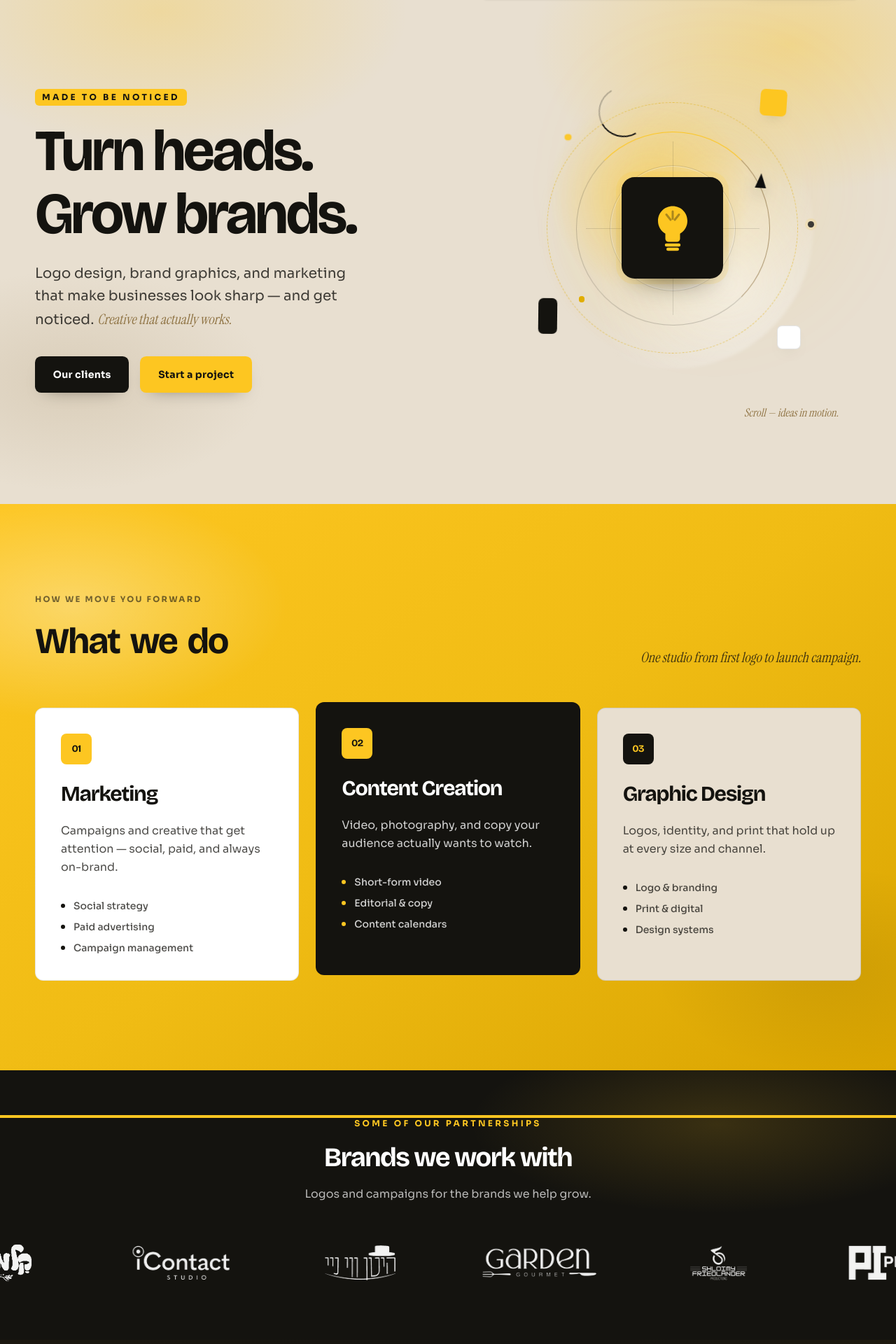
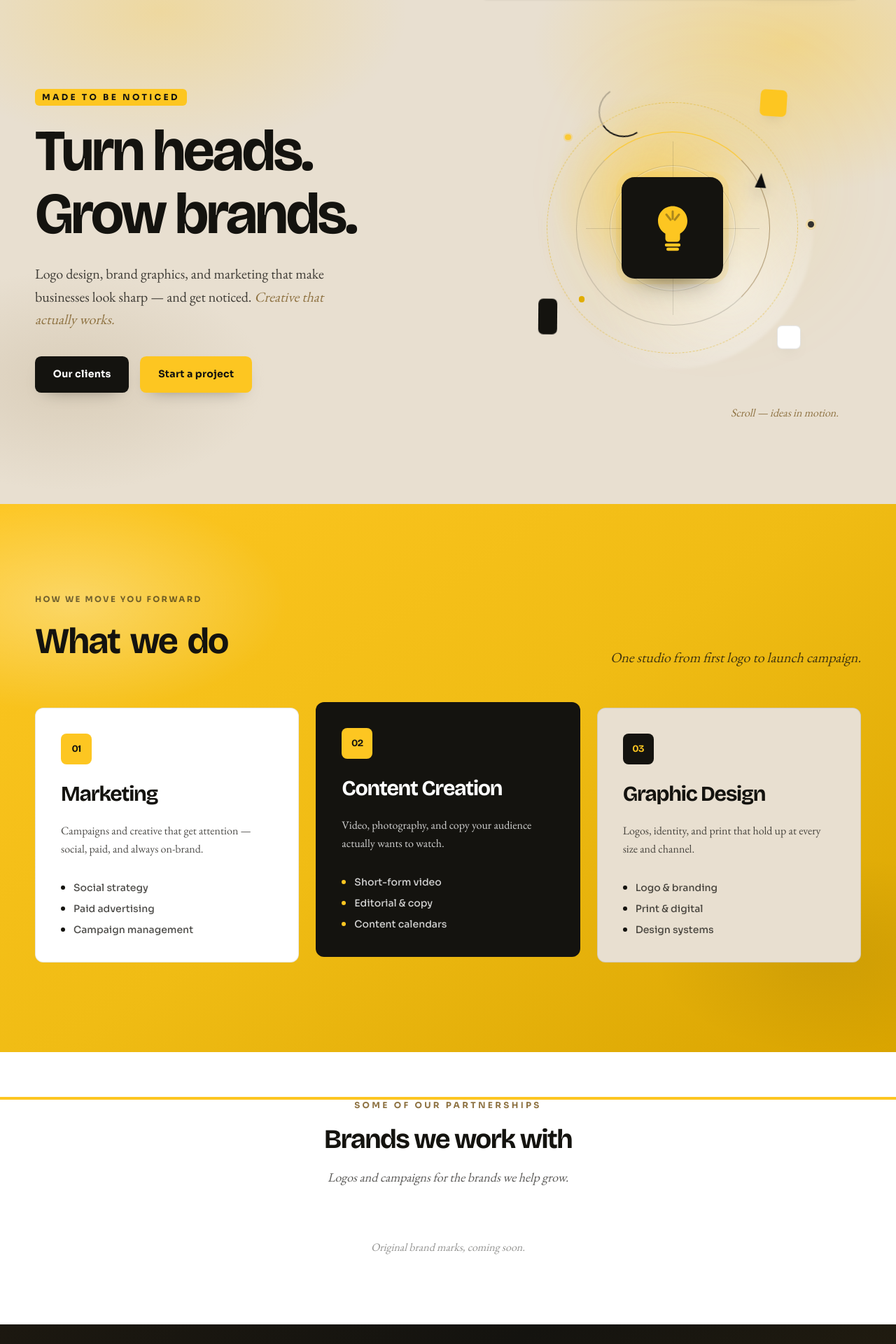
Before and after one commit to shimshonwq/adwise-portfolio, a Next.js app: page / in a window 1280 px wide. Shown: the part 80-2000 px from the top of the page at 70% size. Built offline with nearby package versions, Linux system fonts and the light colour scheme.

Commit message:
White logo strip, Garamond voice, tighter mobile type
Clear the white-on-black client marks, switch the bar to white with
original-color logos and drag-to-scroll, use EB Garamond on supporting
copy, and scale type down on phones.

Co-authored-by: shimshonwq <shimshonwq@users.noreply.github.com>

```diff
--- a/components/Clients.tsx
+++ b/components/Clients.tsx
@@ -1,52 +1,115 @@
+import { useEffect, useRef, useState } from 'react'
+
 type Client = {
   name: string
   src: string
 }
 
-/** Client logos for the slow-sliding partnerships strip */
-const clients: Client[] = [
-  { name: 'The Shvitz', src: '/clients/shvitz.png' },
-  { name: 'Kalmys', src: '/clients/shloimis.png' },
-  { name: 'iContact Studio', src: '/clients/icontact.png' },
-  { name: 'HVN', src: '/clients/hvn.png' },
-  { name: 'Garden Gourmet', src: '/clients/garden-gourmet.png' },
-  { name: 'Shloimy Friedlander', src: '/clients/shloimy.png' },
-  { name: 'Planit Architecture', src: '/clients/planit.png' },
-  { name: 'Ride 24', src: '/clients/ride-24.png' },
-  { name: 'Reel Show', src: '/clients/reel-show.png' },
-  { name: 'Flavor Max', src: '/clients/flavor-max.png' },
-]
+/**
+ * Client logos in original brand color.
+ * Add files to public/clients/ and list them here — do not invert or recolor.
+ */
+export const clients: Client[] = []
 
-/** Uniform slow-sliding client logo row — always moving */
+/** White partnerships strip — auto-slides, and can be dragged / swiped */
 export default function Clients() {
-  const loop = [...clients, ...clients]
+  const trackRef = useRef<HTMLDivElement>(null)
+  const offsetRef = useRef(0)
+  const draggingRef = useRef(false)
+  const lastXRef = useRef(0)
+  const loopWidthRef = useRef(0)
+  const rafRef = useRef(0)
+  const [dragging, setDragging] = useState(false)
+
+  const loop = clients.length ? [...clients, ...clients] : []
+
+  useEffect(() => {
+    const reduce =
+      typeof window !== 'undefined' &&
+      window.matchMedia('(prefers-reduced-motion: reduce)').matches
+    const speed = 0.42
+
+    const measure = () => {
+      const el = trackRef.current
+      if (!el) return
+      loopWidthRef.current = clients.length ? el.scrollWidth / 2 : 0
+    }
+    measure()
+    const ro = typeof ResizeObserver !== 'undefined' ? new ResizeObserver(measure) : null
+    if (trackRef.current && ro) ro.observe(trackRef.current)
+    window.addEventListener('resize', measure)
+
+    const tick = () => {
+      const el = trackRef.current
+      const w = loopWidthRef.current
+      if (el && !draggingRef.current && !reduce && w > 0) {
+        offsetRef.current -= speed
+      }
+      if (w > 0) {
+        while (offsetRef.current <= -w) offsetRef.current += w
+        while (offsetRef.current > 0) offsetRef.current -= w
+      }
+      if (el) el.style.transform = `translate3d(${offsetRef.current}px,0,0)`
+      rafRef.current = window.requestAnimationFrame(tick)
+    }
+    rafRef.current = window.requestAnimationFrame(tick)
+
+    return () => {
+      window.cancelAnimationFrame(rafRef.current)
+      window.removeEventListener('resize', measure)
+      ro?.disconnect()
+    }
+  }, [])
+
+  const onPointerDown = (e: React.PointerEvent<HTMLDivElement>) => {
+    if (!clients.length) return
+    draggingRef.current = true
+    lastXRef.current = e.clientX
+    setDragging(true)
+    e.currentTarget.setPointerCapture(e.pointerId)
+  }
+
+  const onPointerMove = (e: React.PointerEvent<HTMLDivElement>) => {
+    if (!draggingRef.current) return
+    offsetRef.current += e.clientX - lastXRef.current
+    lastXRef.current = e.clientX
+  }
+
+  const endDrag = () => {
+    draggingRef.current = false
+    setDragging(false)
+  }
 
   return (
-    <section id="work" className="scroll-mt-24 relative overflow-hidden bg-ink py-14 text-white md:py-16">
+    <section id="work" className="scroll-mt-24 relative overflow-hidden bg-white py-12 text-ink md:py-16">
       <div className="color-rail" aria-hidden />
-      <div
-        className="pointer-events-none absolute inset-0"
-        style={{
-          background:
-            'radial-gradient(ellipse 50% 60% at 80% 20%, rgba(253,198,33,0.16), transparent 55%)',
-        }}
-        aria-hidden
-      />
 
       <div className="site-shell relative z-10 text-center">
-        <p className="text-xs font-extrabold uppercase tracking-[0.28em] text-brand">
+        <p className="text-xs font-extrabold uppercase tracking-[0.28em] text-brass">
           Some of our partnerships
         </p>
-        <h2 className="mt-3 font-display text-[clamp(1.85rem,6vw,2.4rem)] font-bold tracking-tight text-white">
+        <h2 className="mt-3 font-display text-[clamp(1.55rem,5.4vw,2.4rem)] font-bold tracking-tight text-ink">
           Brands we work with
         </h2>
-        <p className="mx-auto mt-3 max-w-lg text-sm text-white/70 md:text-base">
+        <p className="mx-auto mt-3 max-w-lg font-serif text-base italic text-ink/70 md:text-lg">
           Logos and campaigns for the brands we help grow.
         </p>
       </div>
 
-      <div className="clients-track relative z-10 mt-8 overflow-hidden md:mt-10">
-        <div className="logo-marquee-track flex w-max items-center gap-0 px-6 md:px-10">
+      <div
+        className={`clients-track relative z-10 mt-8 select-none overflow-hidden md:mt-10 ${
+          clients.length ? (dragging ? 'cursor-grabbing' : 'cursor-grab') : ''
+        }`}
+        onPointerDown={onPointerDown}
+        onPointerMove={onPointerMove}
+        onPointerUp={endDrag}
+        onPointerCancel={endDrag}
+      >
+        {loop.length > 0 ? (
+          <div
+            ref={trackRef}
+            className="logo-marquee-track flex w-max items-center gap-0 px-6 md:px-10"
+          >
             {loop.map((client, i) => (
               <div
                 key={`${client.name}-${i}`}
@@ -60,11 +123,18 @@ export default function Clients() {
                   draggable={false}
                   width={260}
                   height={100}
-                className="h-14 w-[14rem] object-contain object-center opacity-95 select-none md:h-16 md:w-[15rem]"
+                  className="h-14 w-[14rem] object-contain object-center select-none md:h-16 md:w-[15rem]"
                 />
               </div>
             ))}
           </div>
+        ) : (
+          <div className="flex h-[5.25rem] items-center justify-center px-6 md:h-[5.75rem]">
+            <p className="font-serif text-sm italic text-ink/45 md:text-base">
+              Original brand marks, coming soon.
+            </p>
+          </div>
+        )}
       </div>
     </section>
   )
--- a/components/Contact.tsx
+++ b/components/Contact.tsx
@@ -60,9 +60,9 @@ export default function Contact() {
           <AnimatedText
             as="h2"
             text="Get in touch"
-            className="mt-3 font-display text-[clamp(2rem,7vw,3.25rem)] font-bold tracking-tight text-ink"
+            className="mt-3 font-display text-[clamp(1.65rem,6vw,3.25rem)] font-bold tracking-tight text-ink"
           />
-          <p className="mt-5 max-w-md text-lg text-ink/70">
+          <p className="mt-5 max-w-md font-serif text-base italic text-ink/75 md:text-lg">
             Tell us what you’re building — or reach us on WhatsApp, email, call, or text.
           </p>
 
@@ -93,7 +93,7 @@ export default function Contact() {
             <p className="text-xs font-extrabold uppercase tracking-[0.22em] text-brand">
               Project inquiry
             </p>
-            <p className="mt-2 text-sm text-white/70">Usually reply within one business day.</p>
+            <p className="mt-2 font-serif text-sm italic text-white/70">Usually reply within one business day.</p>
           </div>
 
           <input
--- a/components/Footer.tsx
+++ b/components/Footer.tsx
@@ -10,7 +10,7 @@ export default function Footer() {
       <div className="site-shell flex flex-col gap-10 md:flex-row md:items-start md:justify-between">
         <div>
           <Logo href="/#top" size="sm" bright />
-          <p className="mt-4 max-w-xs text-sm leading-relaxed text-white/70">
+          <p className="mt-4 max-w-xs font-serif text-sm italic leading-relaxed text-white/70">
             Logos, graphics, and marketing for businesses worldwide.
           </p>
           <p className="mt-3 max-w-xs text-sm">
--- a/components/Hero.tsx
+++ b/components/Hero.tsx
@@ -201,7 +201,7 @@ export default function Hero() {
           </p>
 
           <h1
-            className="font-display text-[clamp(2.35rem,10.5vw,5.2rem)] font-bold leading-[1.08] tracking-tight text-ink"
+            className="font-display text-[clamp(1.9rem,8.4vw,5.2rem)] font-bold leading-[1.08] tracking-tight text-ink"
             aria-label={HEADLINE}
           >
             {typed}
@@ -209,7 +209,7 @@ export default function Hero() {
           </h1>
 
           <motion.p
-            className="mt-6 max-w-md text-base leading-relaxed text-ink/80 md:text-xl"
+            className="mt-6 max-w-md font-serif text-[0.98rem] leading-relaxed text-ink/80 md:text-xl"
             initial={{ y: 14, opacity: 0 }}
             animate={{ y: ready ? 0 : 14, opacity: ready ? 1 : 0 }}
             transition={{ delay: ready ? 0.35 : 0, duration: 0.55 }}
--- a/components/Navigation.tsx
+++ b/components/Navigation.tsx
@@ -92,7 +92,7 @@ export default function Navigation() {
                   initial={{ opacity: 0, y: 12 }}
                   animate={{ opacity: 1, y: 0 }}
                   transition={{ delay: 0.04 * i }}
-                  className="font-display text-[clamp(2rem,9vw,2.75rem)] font-bold tracking-tight text-ink"
+                  className="font-display text-[clamp(1.55rem,7vw,2.5rem)] font-bold tracking-tight text-ink"
                 >
                   {item.label}
                 </motion.a>
--- a/components/Process.tsx
+++ b/components/Process.tsx
@@ -30,7 +30,7 @@ export default function Process() {
         <AnimatedText
           as="h2"
           text="A structured approach to creative."
-          className="mt-3 max-w-2xl font-display text-[clamp(2rem,7vw,3.25rem)] font-bold tracking-tight text-ink"
+          className="mt-3 max-w-2xl font-display text-[clamp(1.65rem,6vw,3.25rem)] font-bold tracking-tight text-ink"
         />
         <p className="mt-5 max-w-lg font-serif text-lg italic text-brass md:text-xl">
           Research. Planning. Execution. Creative that works like a business.
@@ -63,8 +63,8 @@ export default function Process() {
                 >
                   {step.num}
                 </span>
-                <h3 className="mt-6 font-display text-2xl font-bold md:text-3xl">{step.title}</h3>
-                <p className={`mt-4 leading-relaxed ${ink ? 'text-white/75' : 'text-ink/70'}`}>
+                <h3 className="mt-6 font-display text-xl font-bold md:text-3xl">{step.title}</h3>
+                <p className={`mt-4 font-serif leading-relaxed ${ink ? 'text-white/75' : 'text-ink/70'}`}>
                   {step.body}
                 </p>
               </motion.article>
--- a/components/Services.tsx
+++ b/components/Services.tsx
@@ -35,7 +35,7 @@ export default function Services() {
             <AnimatedText
               as="h2"
               text="What we do"
-              className="mt-3 font-display text-[clamp(2rem,7vw,3.25rem)] font-bold tracking-tight text-ink"
+              className="mt-3 font-display text-[clamp(1.65rem,6vw,3.25rem)] font-bold tracking-tight text-ink"
             />
           </div>
           <p className="max-w-sm font-serif text-lg italic leading-relaxed text-ink/80 md:text-right md:text-xl">
@@ -73,7 +73,7 @@ export default function Services() {
                 <h3 className="mt-5 font-display text-[clamp(1.6rem,4vw,1.9rem)] font-bold tracking-tight">
                   {service.title}
                 </h3>
-                <p className={`mt-4 leading-relaxed ${ink ? 'text-white/80' : 'text-ink/75'}`}>
+                <p className={`mt-4 font-serif leading-relaxed ${ink ? 'text-white/80' : 'text-ink/75'}`}>
                   {service.description}
                 </p>
                 <ul className="mt-8 space-y-2.5">
--- a/components/Spotlight.tsx
+++ b/components/Spotlight.tsx
@@ -34,7 +34,7 @@ export default function Spotlight() {
         </motion.p>
 
         <div className="mx-auto mt-8 max-w-4xl px-1">
-          <h2 className="text-center font-display text-[clamp(2.4rem,10vw,6.2rem)] font-bold leading-[1.02] tracking-tight">
+          <h2 className="text-center font-display text-[clamp(1.85rem,8vw,6.2rem)] font-bold leading-[1.02] tracking-tight">
             {taglineLines.map((line, i) => (
               <motion.span
                 key={line}
@@ -66,11 +66,11 @@ export default function Spotlight() {
           viewport={{ once: true }}
           transition={{ duration: 0.5, delay: 0.15 }}
         >
-          <p className="text-base leading-relaxed text-white/85 md:text-xl">
+          <p className="font-serif text-base leading-relaxed text-white/85 md:text-xl">
             Safe design gets safe results. We build logos, graphics, and campaigns that turn heads —
             and move the business forward.
           </p>
-          <p className="mt-4 font-serif text-xl italic text-brand md:text-2xl">Unexpected on purpose.</p>
+          <p className="mt-4 font-serif text-lg italic text-brand md:text-2xl">Unexpected on purpose.</p>
           <div className="mt-8 flex flex-wrap items-center justify-center gap-3 md:mt-9 md:gap-4">
             <Link href="#contact" className="btn btn-on-dark">
               Begin the unexpected
--- a/styles/globals.css
+++ b/styles/globals.css
@@ -2,12 +2,12 @@
 
 /*
  * Adwise Media — gold, ink, ivory, brass
- * Display: Bricolage Grotesque · Body: Sora · Accent: Instrument Serif
+ * Display: Bricolage Grotesque · Body: Sora · Accent: EB Garamond
  */
 @theme {
   --font-display: var(--font-display-stack), var(--font-display-face), 'Bricolage Grotesque', ui-sans-serif, sans-serif;
   --font-body: var(--font-body-stack), var(--font-body-face), 'Sora', ui-sans-serif, sans-serif;
-  --font-serif: var(--font-serif-stack), var(--font-serif-face), 'Instrument Serif', ui-serif, Georgia, serif;
+  --font-serif: var(--font-serif-stack), var(--font-serif-face), 'EB Garamond', 'Garamond', ui-serif, Georgia, serif;
 
   --color-ink: #14130f;
   --color-ink-soft: #1f1c16;
@@ -58,7 +58,7 @@ h4,
 }
 
 .font-serif {
-  font-family: var(--font-serif-stack), var(--font-serif-face), 'Instrument Serif', ui-serif, Georgia, serif;
+  font-family: var(--font-serif-stack), var(--font-serif-face), 'EB Garamond', 'Garamond', ui-serif, Georgia, serif;
 }
 
 a {
@@ -452,22 +452,9 @@ footer.bg-ink .brand-shimmer,
 }
 
 .logo-marquee-track {
-  animation: logo-marquee 42s linear infinite;
   width: max-content;
   will-change: transform;
-}
-
-.logo-marquee-track.is-paused {
-  animation-play-state: paused;
-}
-
-@keyframes logo-marquee {
-  from {
-    transform: translateX(0);
-  }
-  to {
-    transform: translateX(-50%);
-  }
+  touch-action: pan-y;
 }
 
 .logo-box {
@@ -475,12 +462,10 @@ footer.bg-ink .brand-shimmer,
 }
 
 .logo-box img {
-  /* Force flat white marks on the dark strip — no colored shine */
-  filter: brightness(0) invert(1);
-  /* Never crop marks inside the slot */
   object-fit: contain !important;
   max-width: 100%;
   max-height: 100%;
+  pointer-events: none;
 }
 
 .hero-shock {
@@ -980,11 +965,14 @@ footer.bg-ink .brand-shimmer,
 }
 
 @media (max-width: 767px) {
+  html {
+    font-size: 15px;
+  }
   .hero-orbit {
-    width: min(92vw, 20.5rem);
+    width: min(88vw, 18.5rem);
   }
   .hero-shock-letters {
-    font-size: clamp(1.55rem, 8.2vw, 2.35rem);
+    font-size: clamp(1.35rem, 7.2vw, 2.05rem);
   }
 }
 
```
Also changed, not shown: components/About.tsx (+4 -4 lines), pages/_app.tsx (+4 -4 lines), 1 other file (tests, documents, lock files or other folders). Lines whose indentation alone changed are shown as unchanged.
